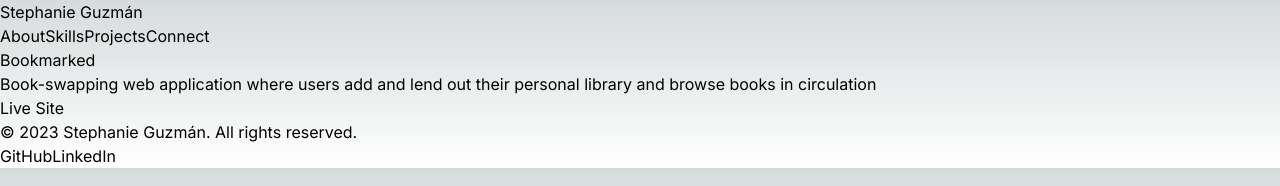
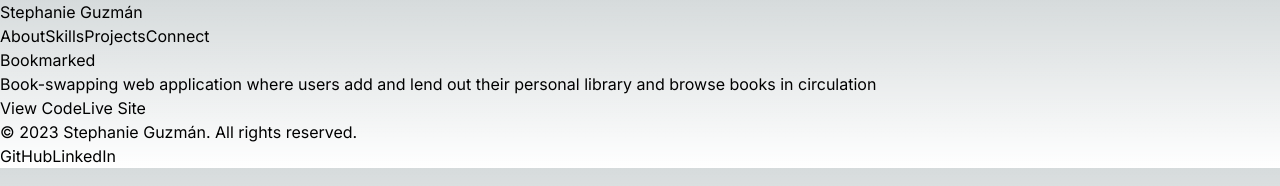
Before and after one commit to stephanieguzm/portfolio, a Next.js app: page /projects/bookmarked in a window 1280 px wide. Shown: the top 186 px of the page. Built offline with nearby package versions, Linux system fonts and the light colour scheme.

Commit message:
feat: add external href links to project page

```diff
--- a/src/app/projects/[id]/page.tsx
+++ b/src/app/projects/[id]/page.tsx
@@ -29,17 +29,20 @@ export const generateStaticParams = async () => {
 const ProjectPage = async ({ params }: { params: { id: string } }) => {
   const result = await getSingleProject({ params })
   const project = result
-  console.log('project', project)
 
   return (
     <section id={project.id}>
       <h2>{project.name}</h2>
       <h3>{project.headline}</h3>
-        <div>
-      {/* {repoURL.length == 1 ? <a href={repoURL[0]} target='_blank' rel='noreferrer'>View Code</a> :
-          <a href={repoURL[1]} target='_blank' rel='noreferrer'>UI Repo</a>} */}
-      <a href={project.liveURL} target='_blank' rel='noreferrer'>Live Site</a>
-        </div>
+      <div>
+        {project.repoURL.length == 1 ? <a href={project.repoURL[0]} target='_blank' rel='noreferrer'>View Code</a> :
+          <>
+            <a href={project.repoURL[0]} target='_blank' rel='noreferrer'>UI Code</a>
+            <a href={project.repoURL[1]} target='_blank' rel='noreferrer'>API Code</a>
+          </>
+        }
+          <a href={project.liveURL} target='_blank' rel='noreferrer'>Live Site</a>
+      </div>
     </section>
   )
 }
```
